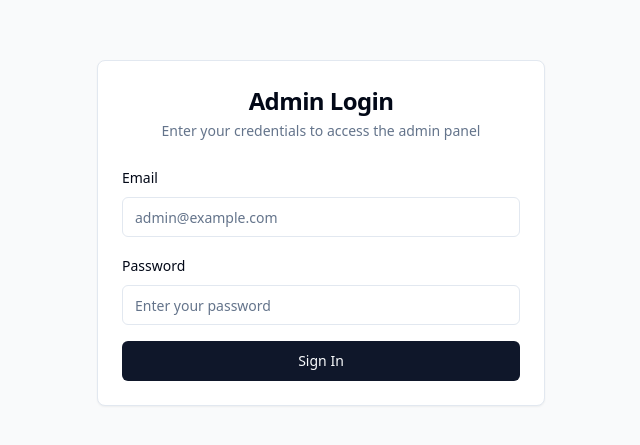
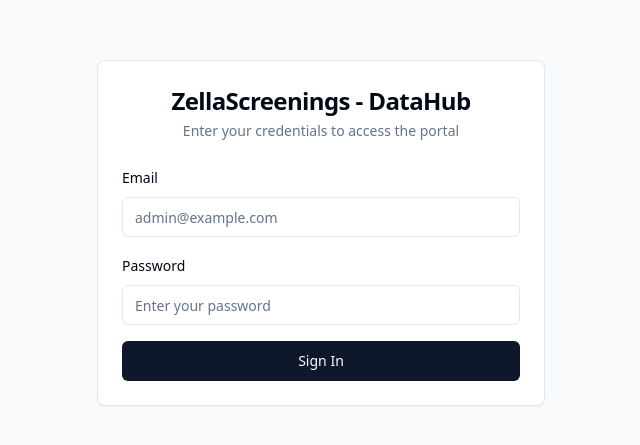
Before and after one commit to zellascreeningsdigi-spec/zella-admin-panel, a React (Create React App) app: page /login in a window 1280 px wide. Shown: the part 167-612 px from the top of the page, without its empty margins (319-959 px from the left). Built offline with nearby package versions, Linux system fonts and the light colour scheme.

Commit message:
Increased File limit and Changed Admin pAnel Name

```diff
--- a/src/components/Customers/DocumentsSection.tsx
+++ b/src/components/Customers/DocumentsSection.tsx
@@ -198,7 +198,7 @@
                 <p className="text-sm text-gray-600 mb-1">
                   Drag and drop your files here, or click to browse
                 </p>
-                <p className="text-xs text-gray-400">PDF, JPG, PNG, DOC, ZIP (Max 10MB)</p>
+                <p className="text-xs text-gray-400">PDF, JPG, PNG, DOC, ZIP Max (100 Mb) each file</p>
                 <input
                   type="file"
                   id={`file-${index}`}
--- a/src/components/Layout/Sidebar.tsx
+++ b/src/components/Layout/Sidebar.tsx
@@ -13,8 +13,8 @@
 
   const allMenuItems = [
     { id: 'dashboard', label: 'Dashboard', icon: Home, roles: ['super-admin', 'admin', 'operator', 'viewer'] },
-    { id: 'cases', label: 'Cases', icon: FileText, roles: ['super-admin', 'admin', 'operator', 'viewer'] },
-    { id: 'customers', label: 'Customers', icon: Users, roles: ['super-admin', 'admin', 'operator', 'viewer', 'customer'] },
+    { id: 'Digilocker', label: 'Cases', icon: FileText, roles: ['super-admin', 'admin', 'operator', 'viewer'] },
+    { id: 'DataHub', label: 'Customers', icon: Users, roles: ['super-admin', 'admin', 'operator', 'viewer', 'customer'] },
   ];
 
   // Filter menu items based on user role
@@ -25,7 +25,7 @@
   return (
     <div className="h-screen w-64 bg-gray-900 text-white flex flex-col">
       <div className="p-6">
-        <h1 className="text-xl font-bold">{user?.role === 'customer' ? 'Customer Portal' : 'Admin Panel'}</h1>
+        <h1 className="text-xl font-bold">{user?.role === 'customer' ? 'Zella Screenings - DataHub' : 'Admin Panel'}</h1>
         <p className="text-gray-400 text-sm mt-1">Zella Screenings</p>
       </div>
 
--- a/src/pages/Login.tsx
+++ b/src/pages/Login.tsx
@@ -40,9 +40,9 @@
     <div className="min-h-screen flex items-center justify-center bg-gray-50">
       <Card className="w-full max-w-md">
         <CardHeader className="space-y-1">
-          <CardTitle className="text-2xl text-center">Admin Login</CardTitle>
+          <CardTitle className="text-2xl text-center">ZellaScreenings - DataHub</CardTitle>
           <CardDescription className="text-center">
-            Enter your credentials to access the admin panel
+            Enter your credentials to access the portal
           </CardDescription>
         </CardHeader>
         <CardContent>
```
